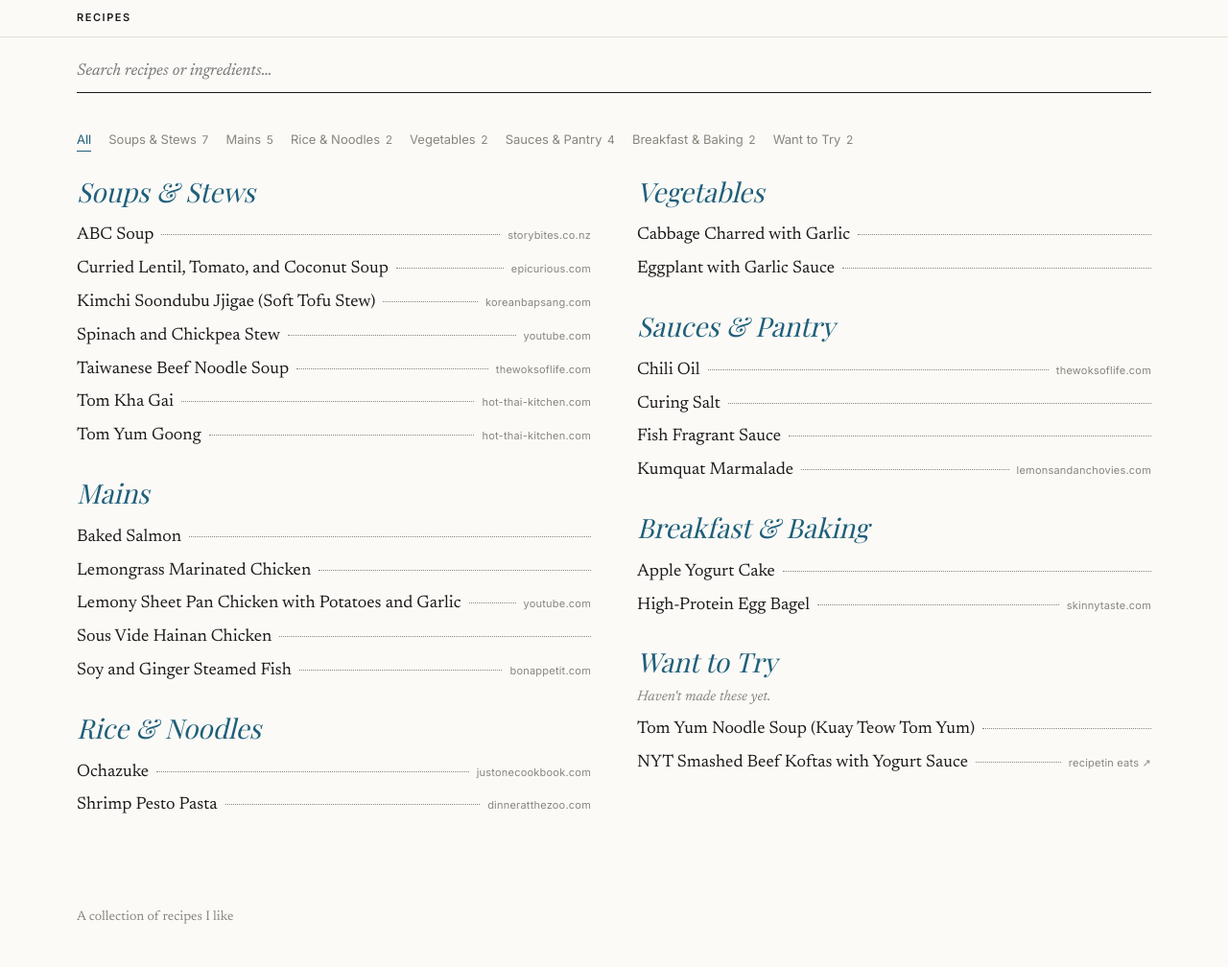
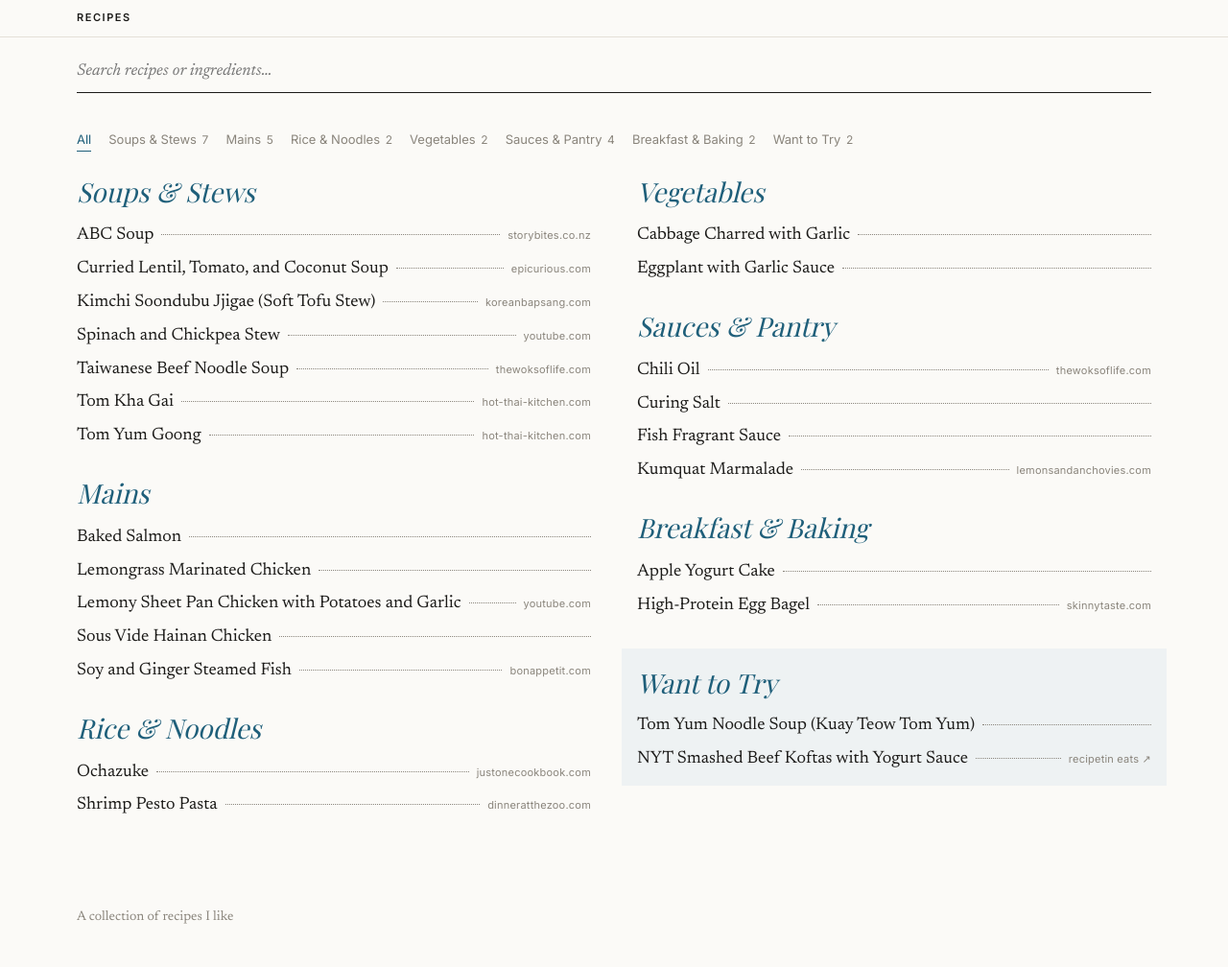
Before and after one commit to DarrenTsung/recipes, a Jekyll site: the page built from index.md, in a window 1280 px wide. Shown: the whole page at 96% size. Built offline with Jekyll 4.4.1, drawn with Linux system fonts in a browser that asks for light colours; some web fonts are replaced.

Commit message:
site: tinted card for Want to Try, drop its subtitle
Co-Authored-By: Claude Opus 5.5 (1M context) <noreply@anthropic.com>
Claude-Session: https://claude.ai/code/session_01KtRTNiSfHD6DJYGyUo7VZo

```diff
--- a/_layouts/home.html
+++ b/_layouts/home.html
@@ -56,7 +56,6 @@ layout: default
     {%- if want_count > 0 %}
     <div class="cat-group want-group" data-cat="want-to-try" id="want-to-try">
       <h3>Want to Try</h3>
-      <p class="section-note">Haven't made these yet.</p>
       <ul class="recipe-list want-list">
         {%- for recipe in untried %}
         <li class="want-item recipe-item" data-search="{{ recipe.title | downcase | escape }} {{ recipe.content | strip_html | normalize_whitespace | downcase | truncatewords: 150 | escape }}">
--- a/assets/css/site.css
+++ b/assets/css/site.css
@@ -180,3 +180,6 @@ body { font-size: 18px; }
 .block-ingredients h2 { display: flex; align-items: center; gap: 8px; }
 .reset-btn { font: inherit; font-size: 15px; line-height: 1; letter-spacing: 0; color: var(--muted); background: none; border: 0; padding: 2px 4px; cursor: pointer; }
 .reset-btn:hover, .reset-btn:focus-visible { color: var(--accent); }
+/* --- Want to Try: tinted card; bleeds into the gutter so rows keep full width --- */
+.want-group { background: var(--want-bg); margin: 28px -16px 0; padding: 14px 16px 10px; }
+.want-group h3 { margin-bottom: 4px; }
```
